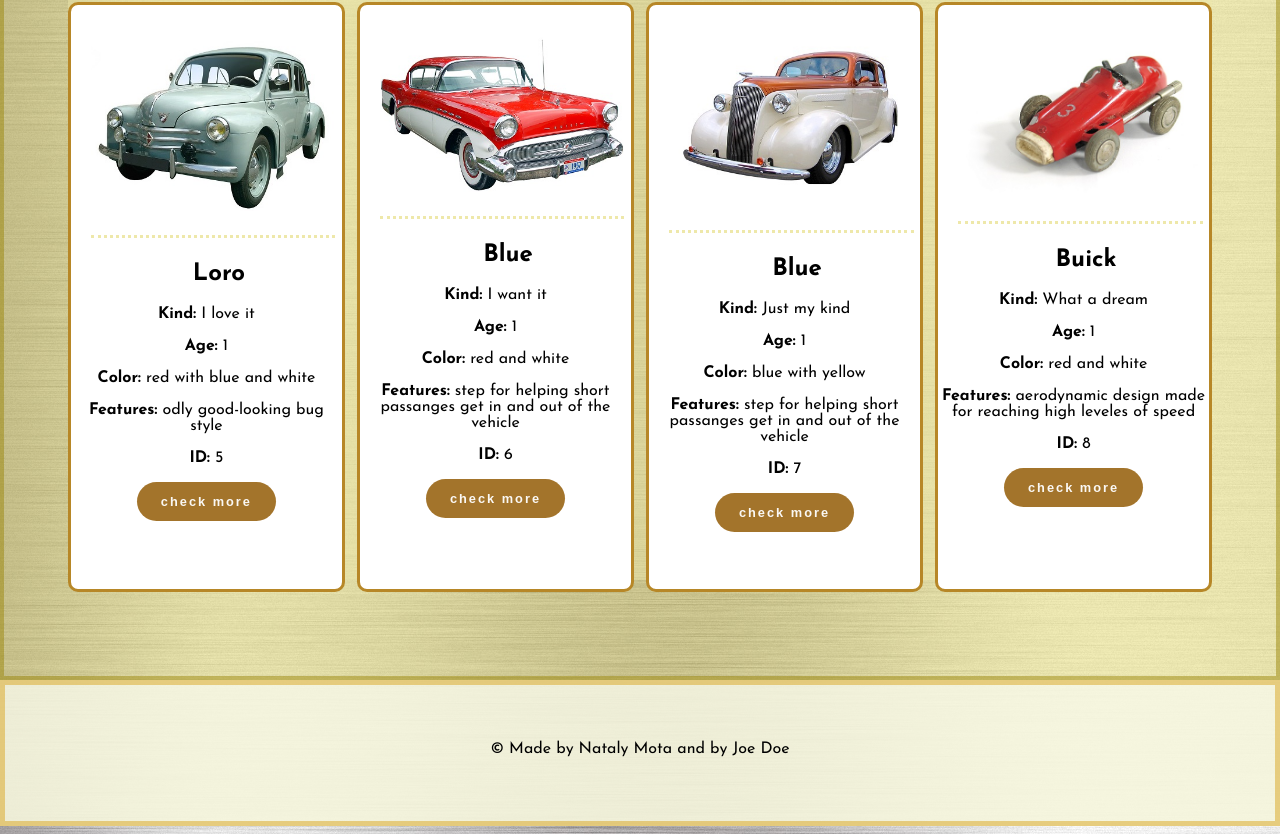
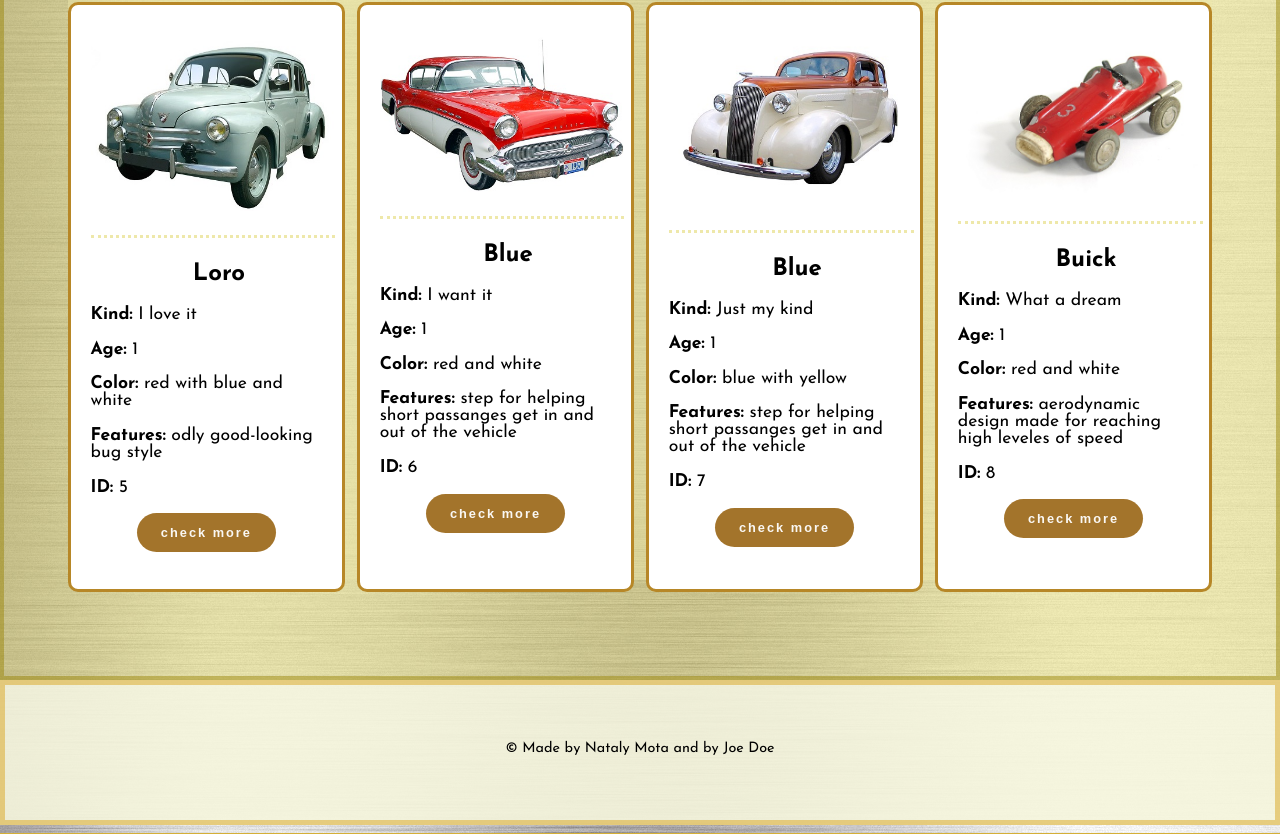
Before and after one commit to NatalyBMota/project2, a React (Create React App) app: page / in a window 1280 px wide. Shown: the part 1924-2758 px from the top of the page. Built offline with nearby package versions, Linux system fonts and the light colour scheme.

Commit message:
Improved the styling and the appearance of the content of the card blocks.

```diff
--- a/public/style.css
+++ b/public/style.css
@@ -176,11 +176,18 @@ img#drivingPic {
 	border: 3px solid rgb(183,135,39);
 	border-radius: 10px;
 	background-color: #fff;
-	text-align: center;
 	padding: 0;
 	padding-top: 8px;
 	/* float: left; */
 	height: 590px;
+	text-align: center;
+}
+
+.cardBlock>p {
+	padding-left: 20px;
+	padding-right: 20px;
+	font-size: 1.1rem;
+	text-align: left;
 }
 
 .cardBlock:first-of-type {
@@ -239,6 +246,7 @@ img#drivingPic {
 }
 footer {
 	text-align: center;
+	font-size: .9rem;
 	padding-top: 3.5rem;
 	padding-bottom: 4rem;
 	border: 5px solid rgba(218,165,32,.5) ;
--- a/src/components/Header.jsx
+++ b/src/components/Header.jsx
@@ -1,7 +1,10 @@
 import React from 'react';
 //import holidayStyle from './holidayStyle';
 
-
+const headerStyle = {
+	border: '3px solid rgb(207,181,59, .5)',
+	backgroundColor: 'rgba(212,175,55, .5)',
+}
 
 const userBirthYear = 1996;
 //const userInput = new Array(1996, 1190);
@@ -9,36 +12,18 @@ const currentTime = new Date();
 const currentYear = currentTime.getFullYear();
 let msg;
 
-const headerStyle = {
-	border: '3px solid rgb(207,181,59, .5)',
-	backgroundColor: 'rgba(212,175,55, .5)',
-}
-
 if ((currentYear !== userBirthYear) && (userBirthYear >  (currentYear - 16))) {
 	msg = 'CONGRATS! you can apply for driver license! 😄';
 } else {
 	msg = 'Sorry! You can NOT apply for a driver license! 🙁';
 }
 
-//const imgSrc="https://images.freeimages.com/images/large-previews/400/bird-at-zoo-1579028.jpg";
-//const imgSrc="logo192.png";
 
 // this is a component
 function Header() {
 	return <header style={headerStyle}>
 	  <h1 className="header">{msg}</h1>
 	</header>;
-  }
-/*
-function Header() {
-	return <div>
-	    <h1 title={'This is a heading'} spellCheck={true}>A message from DMV. Your age is: {currentYear-userBirthYear}</h1>
-	    <h1 style={{color:"red"}}>{msg}</h1>
-	    <h1 style={headerStyle} className="randomStyle">{msg}</h1>
-        <img src={imgSrc} alt="Some alt"/>
-	    <p>some text....</p>
-	    <button>click me</button>
-  </div>;
 }
-*/
+
 export default Header;
```
Also changed, not shown: src/components/Main.jsx (+0 -12 lines), src/components/Navbar.jsx (+1 -11 lines), src/index.jsx (+0 -182 lines).
